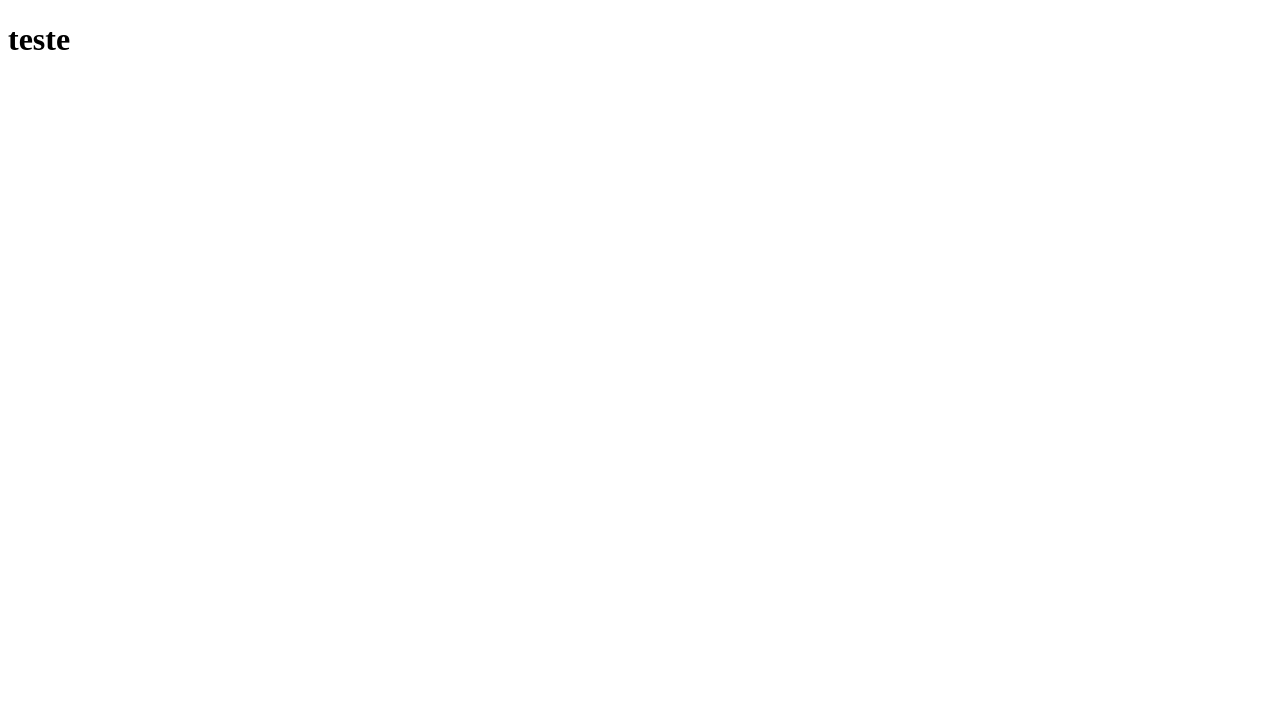
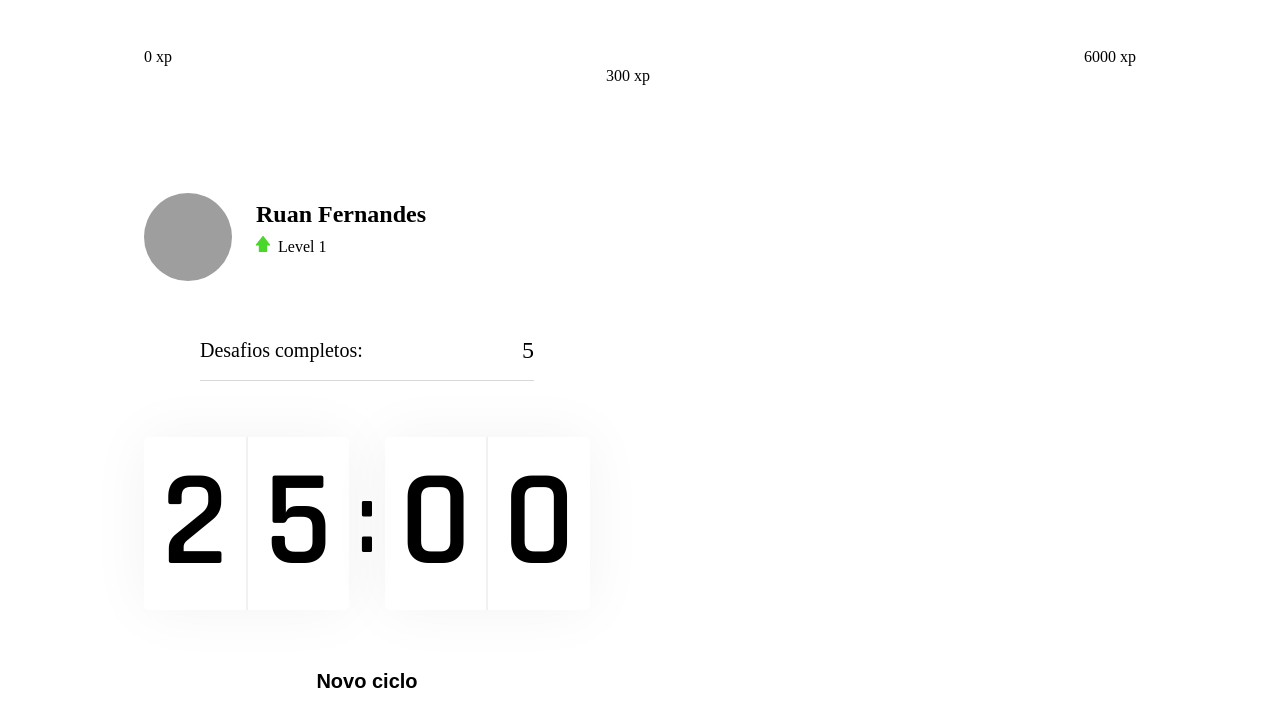
Before and after one commit to ruanrf/lazychecker, a Next.js app: page / in a window 1280 px wide. Shown: the top 726 px of the page. Built offline with nearby package versions, Linux system fonts and the light colour scheme; grey boxes are pictures that could not be loaded.

Commit message:
add components to index page

```diff
--- a/src/pages/index.tsx
+++ b/src/pages/index.tsx
@@ -1,7 +1,28 @@
+import { ExperienceBar } from '../components/ExperienceBar';
+import { Profile } from '../components/Profile';
+import { CompletedChallenges } from '../components/CompletedChallenges';
+import { Countdown } from '../components/Countdown';
 
+import Head from 'next/head';
+
+import styles from '../styles/pages/Home.module.css';
 
 export default function Home() {
   return (
-    <h1>teste</h1>
+  <div className={styles.container}>
+    <Head><title>Início | MindCycle</title></Head>
+    <ExperienceBar />
+
+    <section>
+      <div>
+        <Profile />
+        <CompletedChallenges />
+        <Countdown />
+      </div>
+      <div>
+
+      </div>
+    </section>
+  </div>
   )
 }
```
